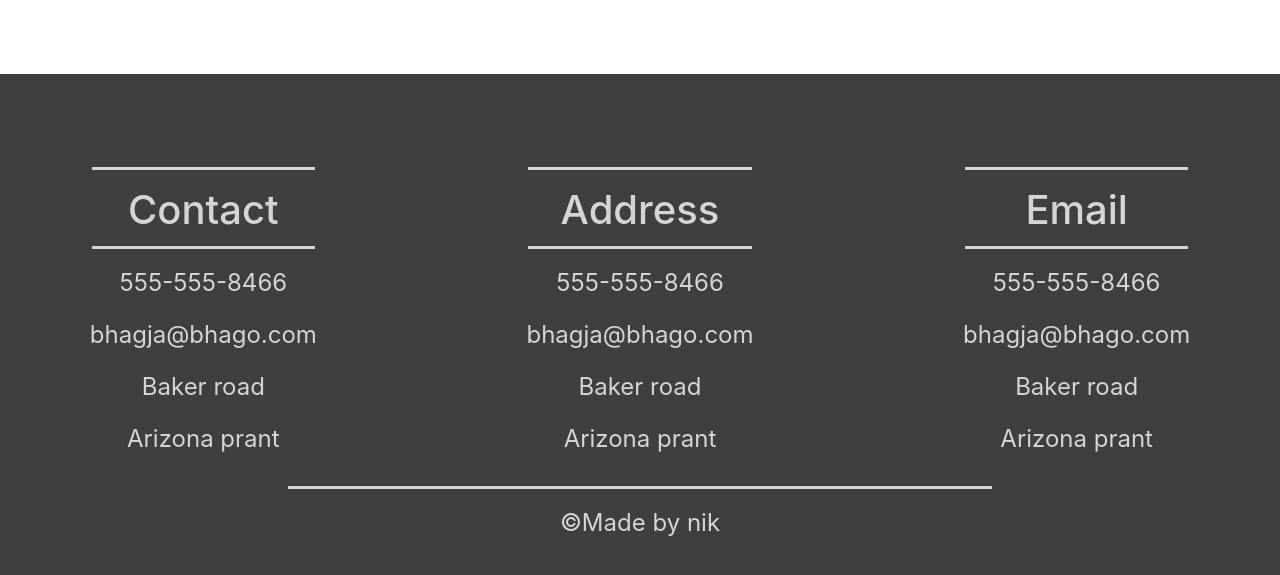
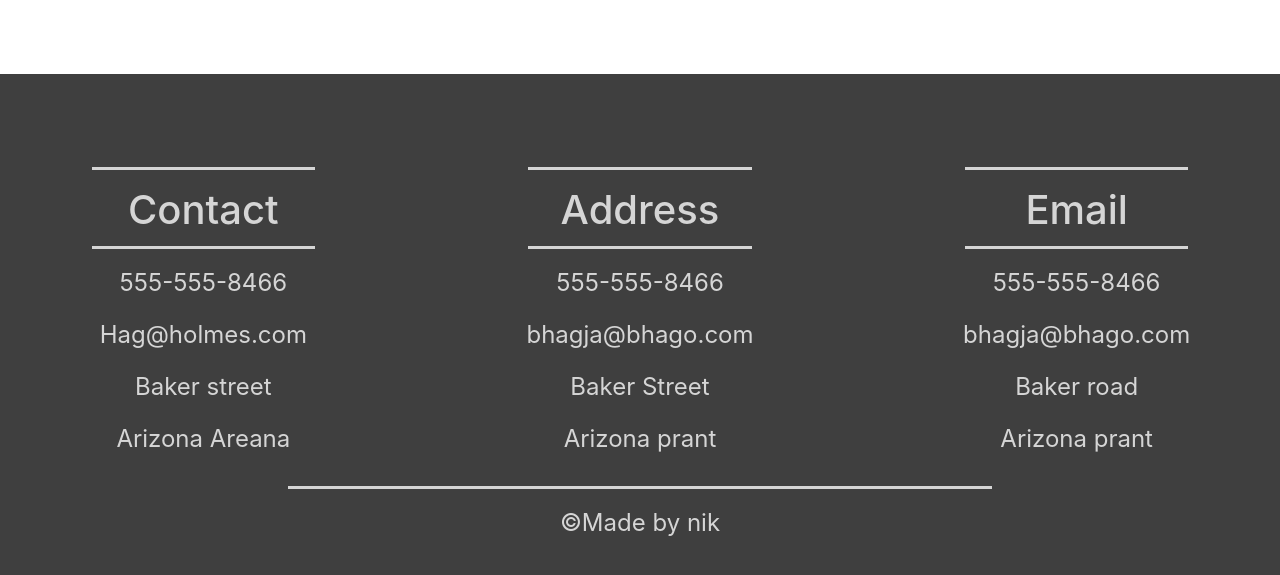
Before and after one commit to Niikpatil/Prowork, a plain HTML site: page index.html in a window 1280 px wide. Shown: the part 3253-3828 px from the top of the page. Drawn offline with nearby package versions, Linux system fonts and the light colour scheme.

Commit message:
indented code

```diff
--- a/index.html
+++ b/index.html
@@ -11,15 +11,12 @@
 <link rel="stylesheet" href="https://maxcdn.bootstrapcdn.com/bootstrap/4.0.0/css/bootstrap.min.css" integrity="sha384-Gn5384xqQ1aoWXA+058RXPxPg6fy4IWvTNh0E263XmFcJlSAwiGgFAW/dAiS6JXm" crossorigin="anonymous">                  <!-- Js -->
 <link rel="stylesheet" href="https://cdnjs.cloudflare.com/ajax/libs/font-awesome/4.7.0/css/font-awesome.min.css">
 
-
 <script src="https://code.jquery.com/jquery-3.2.1.slim.min.js" integrity="sha384-KJ3o2DKtIkvYIK3UENzmM7KCkRr/rE9/Qpg6aAZGJwFDMVNA/GpGFF93hXpG5KkN" crossorigin="anonymous"></script>
 <script src="https://cdnjs.cloudflare.com/ajax/libs/popper.js/1.12.9/umd/popper.min.js" integrity="sha384-ApNbgh9B+Y1QKtv3Rn7W3mgPxhU9K/ScQsAP7hUibX39j7fakFPskvXusvfa0b4Q" crossorigin="anonymous"></script>
-<script src="https://maxcdn.bootstrapcdn.com/bootstrap/4.0.0/js/bootstrap.min.js" integrity="sha384-JZR6Spejh4U02d8jOt6vLEHfe/JQGiRRSQQxSfFWpi1MquVdAyjUar5+76PVCmYl" crossorigin="anonymous"></script><!--   @script & links -->
+<script src="https://maxcdn.bootstrapcdn.com/bootstrap/4.0.0/js/bootstrap.min.js" integrity="sha384-JZR6Spejh4U02d8jOt6vLEHfe/JQGiRRSQQxSfFWpi1MquVdAyjUar5+76PVCmYl" crossorigin="anonymous"></script>
 <!--   @scripts & links     -->
 
-
     <title>Profficiency</title>
-
 </head>
 <body>
             <!-- @Navigation -->
@@ -43,7 +40,6 @@
 </nav>
 
                   <!-- @Image Slider -->
-
 <div id="slides" class="carousel slide" data-ride="carousel">
   <ul class="carousel-indicators">
     <li data-target="#slides" data-slide-to="0" class="active"></li>
@@ -85,6 +81,7 @@
 		      Lorem ipsum dolor sit amet,</p>
 		      </br>
 		</div>
+
 		<div class="col-xs-12 col-sm-12 col-md-3 col-lg-3 col-xl-2">
 		  <a href="#"> <button type="button" class="btn btn-outline-secondery btn-lg">Just Launch</button> </a>
 		</div>
@@ -137,6 +134,7 @@
 			<br>
 			<a href="#"class="btn btn-primery">Learn More</a>
 		</div>
+
 		<div class="col-lg-6">
 			<img src="Img/i1.jpg" class="img-fluid">
 		</div>
@@ -158,17 +156,19 @@
             <!-- @Card -->
 <div class="container-fluid padding">
 <div class="row padding">
+
 	<div class="col-md-4 col-lg-4">
 		<div class="card border-primary">
 		<img class="card-img-top" src="Img/Dev/t1.jpg">
 			<div class="card-body">
 				<h4 class="display-4 text-center">Dev name</h4>
 				<p>Love To Solve problem's but sometimes create also. Always
-                  Find in huge tension  </p>
+				Find in huge tension</p>
 				<a href="#" class="btn btn-outline-secondary">See Pofile</a>
 			</div>
 		</div>
 	</div>
+
 	<div class="col-md-4 col-lg-4">
 		<div class="card border-primary">
 		<img class="card-img-top" src="Img/Dev/t2.jpg">
@@ -180,6 +180,7 @@
 		    </div>
 		</div>
 	</div>
+
 	<div class="col-md-4 col-lg-4">
 		<div class="card border-primary">
 		<img class="card-img-top" src="Img/Dev/t3.jpg">
@@ -206,8 +207,7 @@
   <div class="col-lg-4">
     <img src="Img/i1.jpg" class="img-fluid rounded-circle">
   </div>
-    </div>
-    <br>
+</div> <br>
 </div>
 
               <!-- Connect -->
@@ -237,9 +237,9 @@
             <h1>Contact</h1>
             <hr class="light">
             <p>555-555-8466</p>
-            <p>bhagja@bhago.com</p>
-            <p>Baker road</p>
-            <p>Arizona prant</p>
+            <p>Hag@holmes.com</p>
+            <p>Baker street</p>
+            <p>Arizona Areana</p>
         </div>
         <div class="col-md-4">
             <hr class="light">
@@ -247,7 +247,7 @@
             <hr class="light">
             <p>555-555-8466</p>
             <p>bhagja@bhago.com</p>
-            <p>Baker road</p>
+            <p>Baker Street</p>
             <p>Arizona prant</p>
         </div>
         <div class="col-md-4">
@@ -261,7 +261,6 @@
         </div>
         <div class="col-md-12">
           <hr class="light">
-
             <p>&copyMade by nik</p>
         </div>
     </div>
```
Lines whose indentation alone changed are shown as unchanged.
